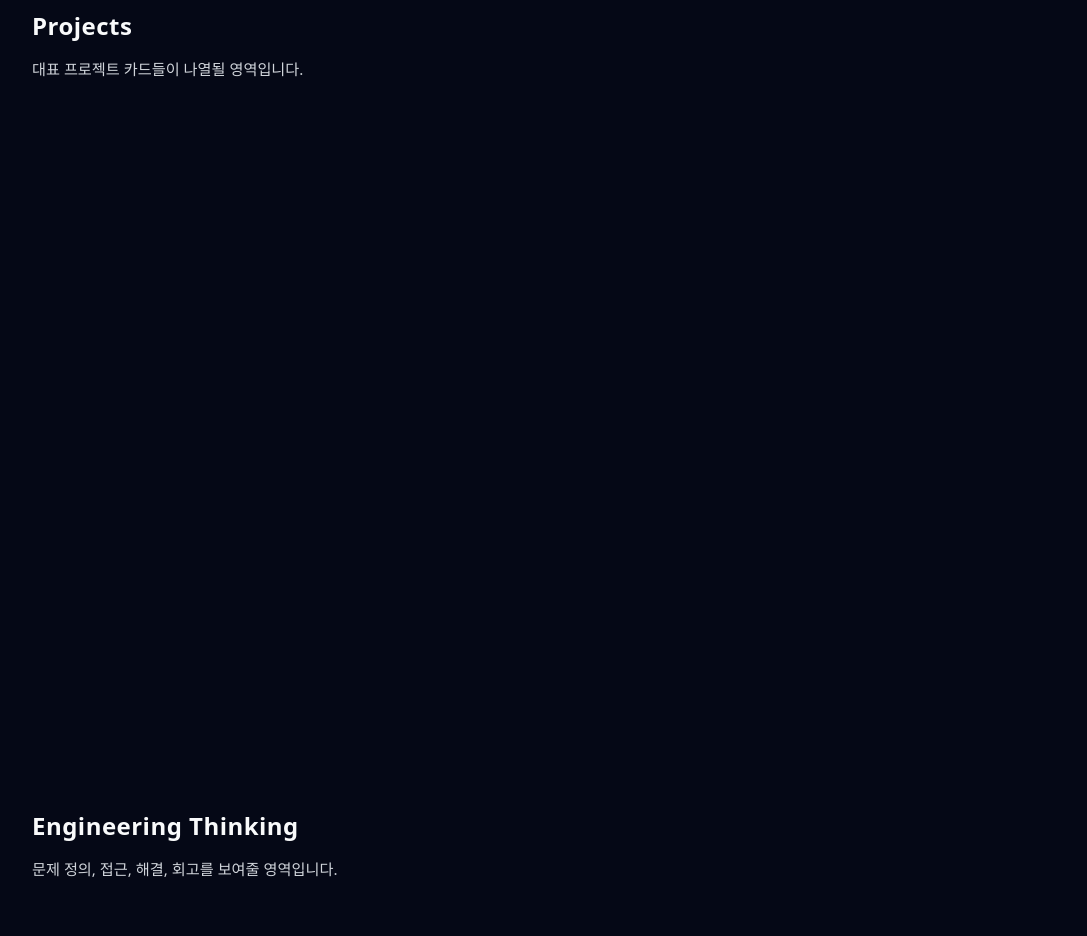
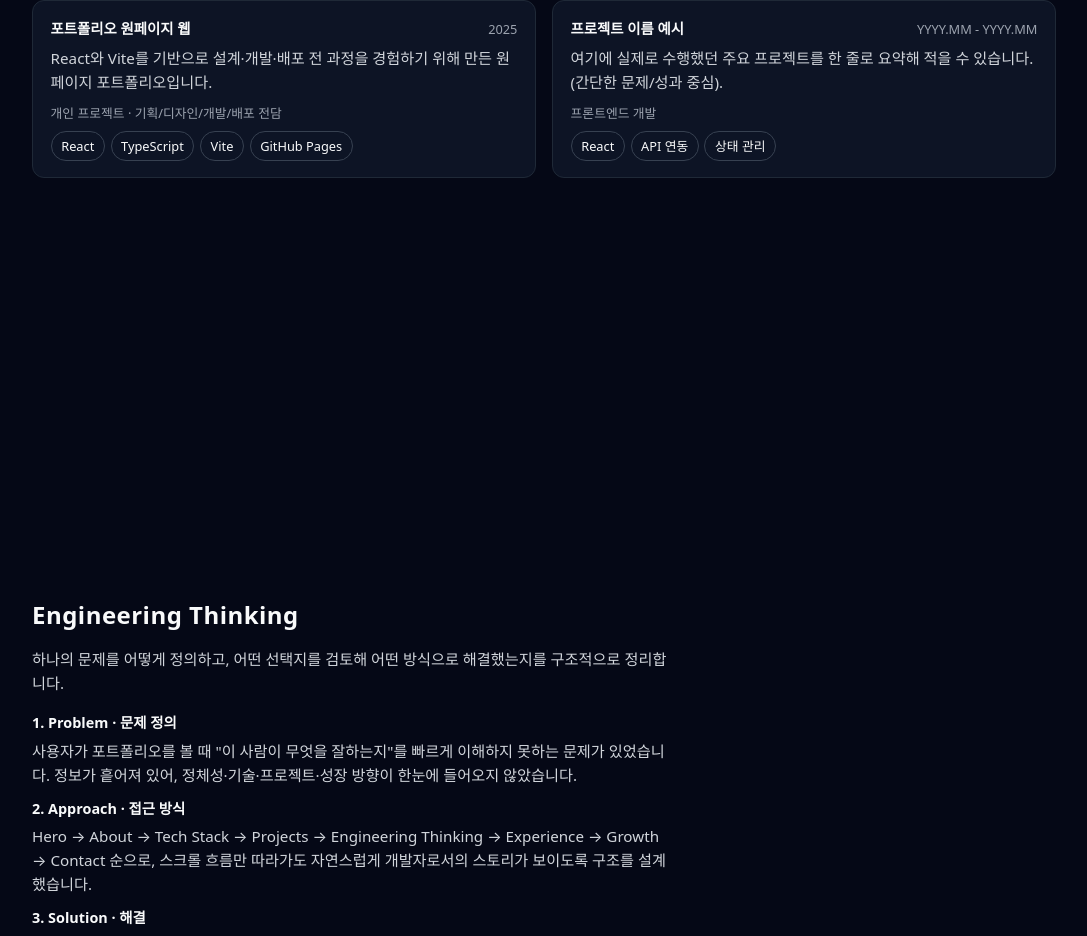
Before and after one commit to HeeSup01/PortFolio, a React (Vite) app: page / in a window 1280 px wide. Shown: the part 2756-3692 px from the top of the page, without its empty margins (96-1183 px from the left). Built offline with nearby package versions, Linux system fonts and the light colour scheme.

Commit message:
chore: Projects·Engineering Thinking 섹션 구현

```diff
--- a/src/sections/EngineeringThinking.tsx
+++ b/src/sections/EngineeringThinking.tsx
@@ -2,7 +2,39 @@ export function EngineeringThinking() {
   return (
     <section id="engineering-thinking">
       <h2>Engineering Thinking</h2>
-      <p>문제 정의, 접근, 해결, 회고를 보여줄 영역입니다.</p>
+      <p>하나의 문제를 어떻게 정의하고, 어떤 선택지를 검토해 어떤 방식으로 해결했는지를 구조적으로 정리합니다.</p>
+      <div style={{ marginTop: '1rem', fontSize: '0.9rem', display: 'grid', gap: '0.6rem' }}>
+        <div>
+          <strong>1. Problem · 문제 정의</strong>
+          <p style={{ marginTop: '0.25rem' }}>
+            사용자가 포트폴리오를 볼 때 &quot;이 사람이 무엇을 잘하는지&quot;를 빠르게 이해하지 못하는
+            문제가 있었습니다. 정보가 흩어져 있어, 정체성·기술·프로젝트·성장 방향이 한눈에 들어오지
+            않았습니다.
+          </p>
+        </div>
+        <div>
+          <strong>2. Approach · 접근 방식</strong>
+          <p style={{ marginTop: '0.25rem' }}>
+            Hero → About → Tech Stack → Projects → Engineering Thinking → Experience → Growth → Contact 순으로,
+            스크롤 흐름만 따라가도 자연스럽게 개발자로서의 스토리가 보이도록 구조를 설계했습니다.
+          </p>
+        </div>
+        <div>
+          <strong>3. Solution · 해결</strong>
+          <p style={{ marginTop: '0.25rem' }}>
+            Figma로 먼저 정보 구조와 레이아웃을 설계한 뒤, React 컴포넌트로 섹션 단위 구현을 진행했습니다.
+            GitHub Pages로 배포하여 실제로 접근 가능한 형태로 결과물을 제공했습니다.
+          </p>
+        </div>
+        <div>
+          <strong>4. Retrospective · 회고</strong>
+          <p style={{ marginTop: '0.25rem' }}>
+            이후에도 프로젝트가 추가되거나 기술 스택이 바뀌더라도, 섹션 단위로 내용을 교체할 수 있도록
+            구조를 단순하게 유지했습니다. 다음 단계에서는 애니메이션과 인터랙션을 추가하되, 정보 전달을
+            해치지 않는 선에서 점진적으로 개선할 계획입니다.
+          </p>
+        </div>
+      </div>
     </section>
   );
 }
--- a/src/sections/Projects.tsx
+++ b/src/sections/Projects.tsx
@@ -1,8 +1,76 @@
 export function Projects() {
+  const projects = [
+    {
+      name: '포트폴리오 원페이지 웹',
+      period: '2025',
+      description:
+        'React와 Vite를 기반으로 설계·개발·배포 전 과정을 경험하기 위해 만든 원페이지 포트폴리오입니다.',
+      tech: ['React', 'TypeScript', 'Vite', 'GitHub Pages'],
+      role: '개인 프로젝트 · 기획/디자인/개발/배포 전담'
+    },
+    {
+      name: '프로젝트 이름 예시',
+      period: 'YYYY.MM - YYYY.MM',
+      description:
+        '여기에 실제로 수행했던 주요 프로젝트를 한 줄로 요약해 적을 수 있습니다. (간단한 문제/성과 중심).',
+      tech: ['React', 'API 연동', '상태 관리'],
+      role: '프론트엔드 개발'
+    }
+  ];
+
   return (
     <section id="projects">
       <h2>Projects</h2>
-      <p>대표 프로젝트 카드들이 나열될 영역입니다.</p>
+      <p>대표 프로젝트를 통해 어떤 문제를 어떻게 풀었는지, 사용한 기술과 역할을 함께 보여줍니다.</p>
+      <div
+        style={{
+          display: 'grid',
+          gridTemplateColumns: 'repeat(auto-fit, minmax(260px, 1fr))',
+          gap: '1rem',
+          marginTop: '1rem',
+          fontSize: '0.9rem'
+        }}
+      >
+        {projects.map((project) => (
+          <article
+            key={project.name}
+            style={{
+              borderRadius: '0.75rem',
+              border: '1px solid #1f2937',
+              background: 'rgba(15, 23, 42, 0.8)',
+              padding: '1rem 1.1rem'
+            }}
+          >
+            <div
+              style={{
+                display: 'flex',
+                justifyContent: 'space-between',
+                alignItems: 'center',
+                marginBottom: '0.35rem'
+              }}
+            >
+              <strong>{project.name}</strong>
+              <span style={{ fontSize: '0.8rem', color: '#9ca3af' }}>{project.period}</span>
+            </div>
+            <p style={{ marginBottom: '0.5rem' }}>{project.description}</p>
+            <p style={{ marginBottom: '0.5rem', fontSize: '0.8rem', color: '#9ca3af' }}>{project.role}</p>
+            <div style={{ display: 'flex', flexWrap: 'wrap', gap: '0.35rem', fontSize: '0.8rem' }}>
+              {project.tech.map((t) => (
+                <span
+                  key={t}
+                  style={{
+                    padding: '0.25rem 0.6rem',
+                    borderRadius: '999px',
+                    border: '1px solid #374151'
+                  }}
+                >
+                  {t}
+                </span>
+              ))}
+            </div>
+          </article>
+        ))}
+      </div>
     </section>
   );
 }
```
